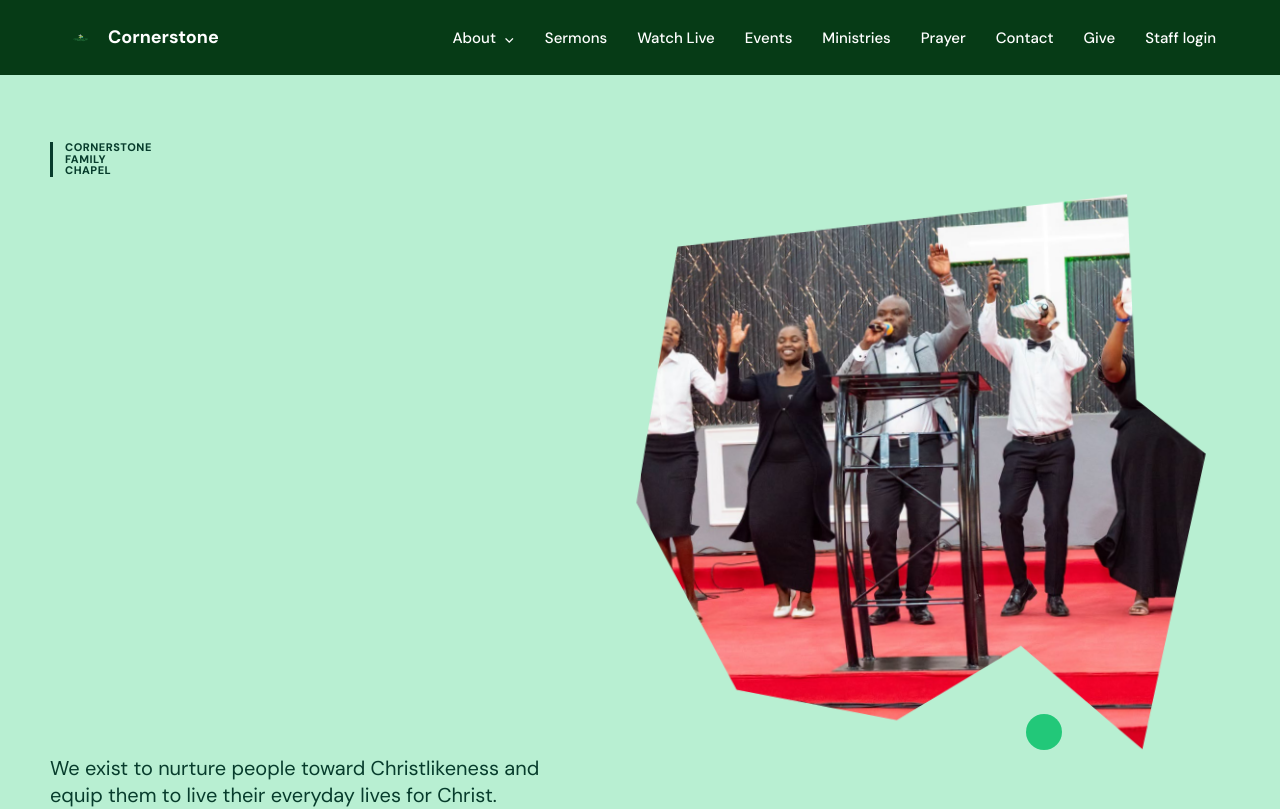
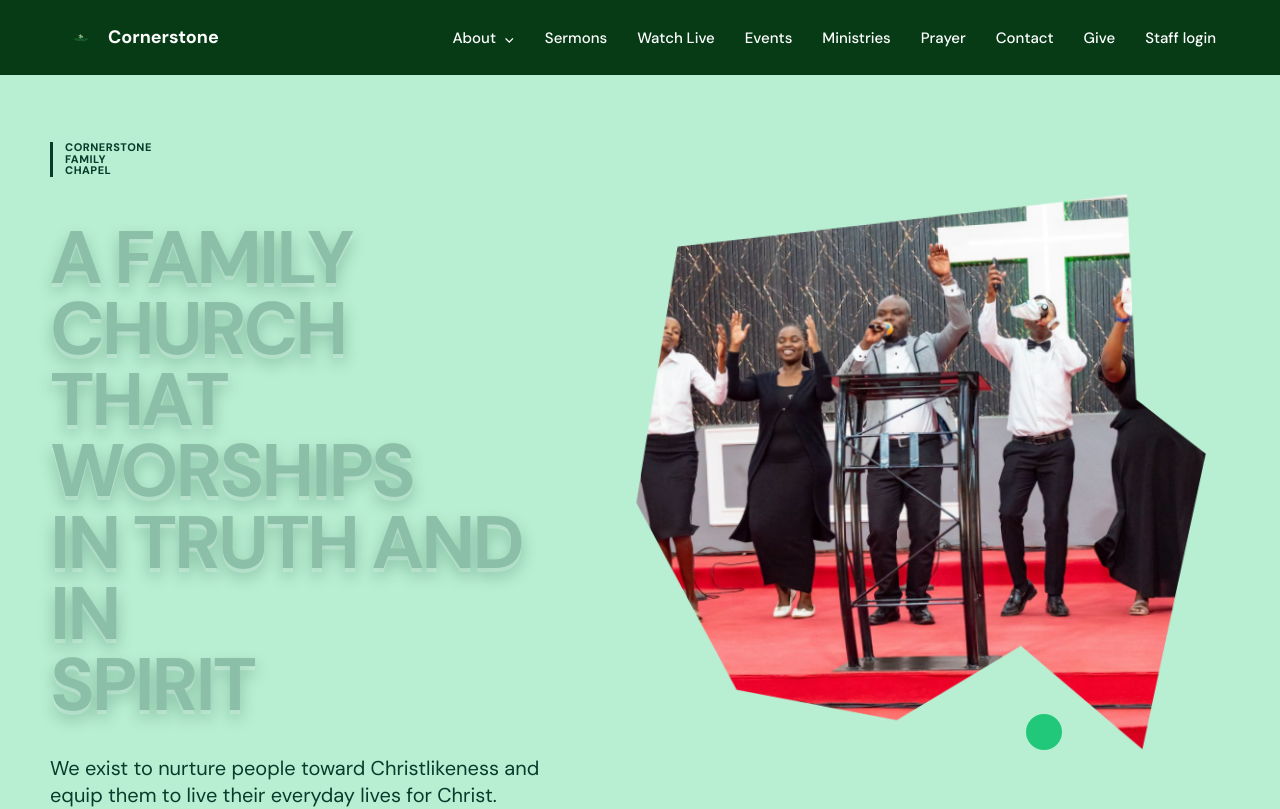
Before and after one commit to Watenehub/CFC, a React (Vite) app in the folder frontend/: page /about in a window 1280 px wide. Shown: the top 809 px of the page. Built offline with nearby package versions, Linux system fonts and the light colour scheme; no server answers.

Commit message:
Fix hero heading and adjust Foundation layout
- Removed ascend-text class from hero heading to prevent disappearing
- Changed Foundation grid from 48%/52% to 45%/55% as requested
- Hero heading now stays visible without animation causing it to disappear

```diff
--- a/frontend/src/components/Foundation.css
+++ b/frontend/src/components/Foundation.css
@@ -99,7 +99,7 @@
 
   display: grid;
 
-  grid-template-columns: 48% 52%;
+  grid-template-columns: 45% 55%;
 
   align-items: start;
 
--- a/frontend/src/pages/About.jsx
+++ b/frontend/src/pages/About.jsx
@@ -64,7 +64,7 @@ function About() {
               <span>CHAPEL</span>
             </div>
 
-            <h1 className="ascend-text">
+            <h1>
               A FAMILY CHURCH
               <br />
               THAT WORSHIPS
```
